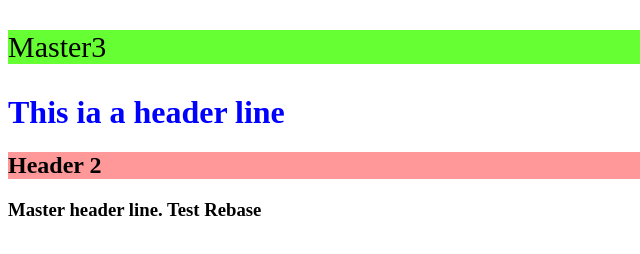
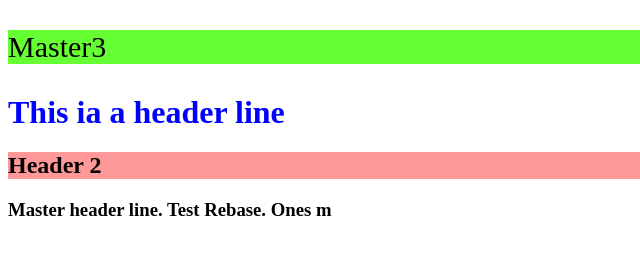
Before and after one commit to Ollyagr/WEBIDE, a website: page webapp/index.html in a window 1280 px wide. Shown: the full height of the page, 0-640 px from the left. Drawn offline with Linux system fonts and the light colour scheme.

Commit message:
more rebase

```diff
--- a/webapp/index.html
+++ b/webapp/index.html
@@ -10,6 +10,6 @@
     <h2 class ="red">
     	Header 2
     </h2>
-    <h3>Master header line. Test Rebase</h3>
+    <h3>Master header line. Test Rebase. Ones m</h3>
   </body>
 </html>
```
